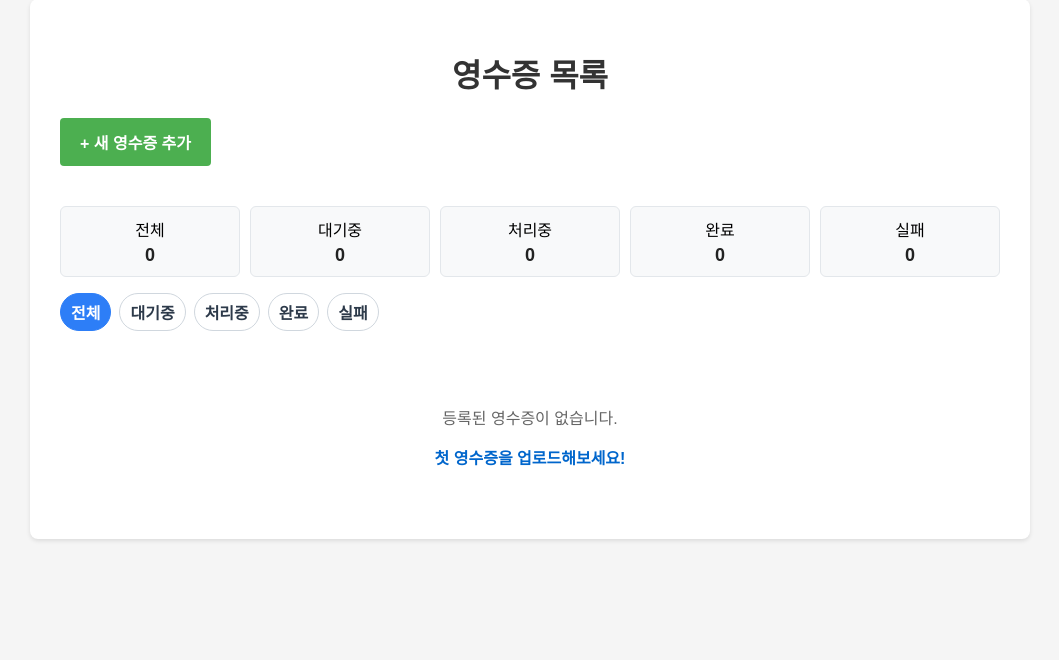
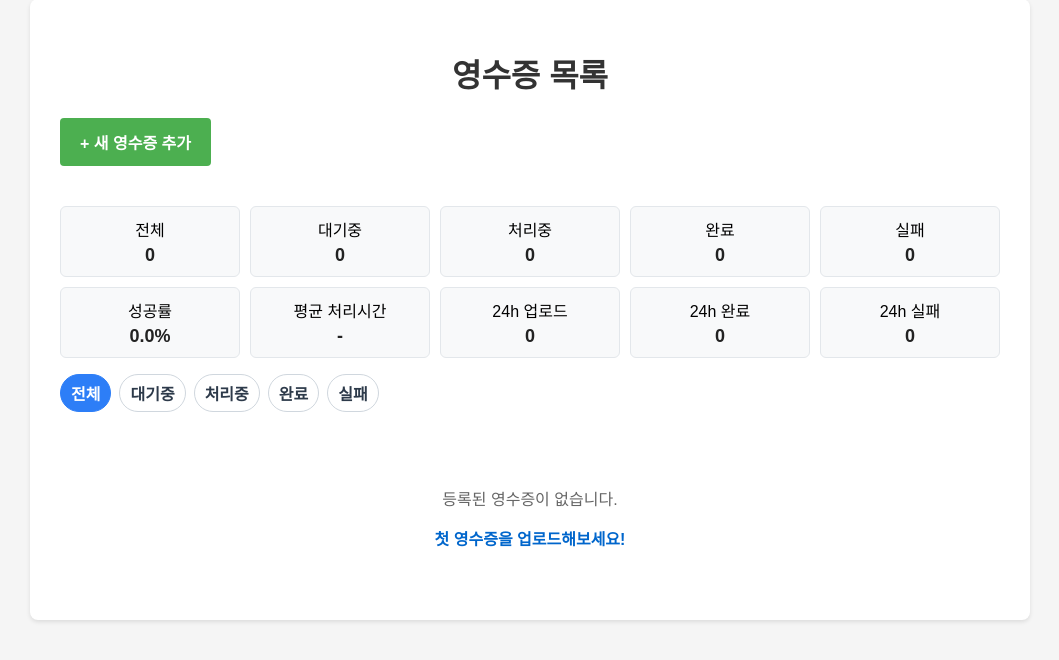
Before and after one commit to Kang9805/RECAP, a Django app: page / in a window 1280 px wide. Shown: the part 51-711 px from the top of the page, without its empty margins (110-1169 px from the left). Run offline with Django 5.2, Linux system fonts and the light colour scheme; data that the repository does not hold is empty; parts of the project's set-up code (start-up, migrations or seed data) failed here and were passed over.

Commit message:
feat: 운영 KPI 대시보드 추가

```diff
--- a/scanner/templates/scanner/receipt_list.html
+++ b/scanner/templates/scanner/receipt_list.html
@@ -70,6 +70,10 @@
             display: grid;
             grid-template-columns: repeat(auto-fit, minmax(120px, 1fr));
             gap: 10px;
+            margin-bottom: 16px;
+        }
+        .dashboard.secondary {
+            margin-top: -6px;
             margin-bottom: 16px;
         }
         .stat-card {
@@ -217,6 +221,29 @@
             <div class="stat-card">실패<strong>{{ status_counts.failed }}</strong></div>
         </div>
 
+        <div class="dashboard secondary">
+            <div class="stat-card">
+                성공률
+                <strong>{{ kpi.success_rate }}%</strong>
+            </div>
+            <div class="stat-card">
+                평균 처리시간
+                <strong>{% if kpi.avg_duration_ms %}{{ kpi.avg_duration_ms }} ms{% else %}-{% endif %}</strong>
+            </div>
+            <div class="stat-card">
+                24h 업로드
+                <strong>{{ kpi.recent.uploaded }}</strong>
+            </div>
+            <div class="stat-card">
+                24h 완료
+                <strong>{{ kpi.recent.completed }}</strong>
+            </div>
+            <div class="stat-card">
+                24h 실패
+                <strong>{{ kpi.recent.failed }}</strong>
+            </div>
+        </div>
+
         <div class="filters">
             <a href="{% url 'receipt-list' %}" class="filter-link {% if not selected_status and not selected_error_code %}active{% endif %}">전체</a>
             <a href="{% url 'receipt-list' %}?status=pending" class="filter-link {% if selected_status == 'pending' %}active{% endif %}">대기중</a>
--- a/scanner/views.py
+++ b/scanner/views.py
@@ -1,5 +1,8 @@
 from decimal import Decimal, InvalidOperation
-from django.db.models import Count
+from datetime import timedelta
+
+from django.db.models import Avg, Count
+from django.utils import timezone
 
 from django.contrib import messages
 from django.shortcuts import get_object_or_404, redirect
@@ -90,16 +93,52 @@ class ReceiptListView(ListView):
 
     def get_context_data(self, **kwargs):
         context = super().get_context_data(**kwargs)
+        now = timezone.now()
+        day_ago = now - timedelta(hours=24)
+
         error_code_labels = dict(Receipt.ERROR_CODE_CHOICES)
+        total_count = Receipt.objects.count()
+        pending_count = Receipt.objects.filter(processing_status=Receipt.STATUS_PENDING).count()
+        processing_count = Receipt.objects.filter(processing_status=Receipt.STATUS_PROCESSING).count()
+        completed_count = Receipt.objects.filter(processing_status=Receipt.STATUS_COMPLETED).count()
+        failed_count = Receipt.objects.filter(processing_status=Receipt.STATUS_FAILED).count()
+
         context['status_counts'] = {
-            'all': Receipt.objects.count(),
-            Receipt.STATUS_PENDING: Receipt.objects.filter(processing_status=Receipt.STATUS_PENDING).count(),
-            Receipt.STATUS_PROCESSING: Receipt.objects.filter(processing_status=Receipt.STATUS_PROCESSING).count(),
-            Receipt.STATUS_COMPLETED: Receipt.objects.filter(processing_status=Receipt.STATUS_COMPLETED).count(),
-            Receipt.STATUS_FAILED: Receipt.objects.filter(processing_status=Receipt.STATUS_FAILED).count(),
+            'all': total_count,
+            Receipt.STATUS_PENDING: pending_count,
+            Receipt.STATUS_PROCESSING: processing_count,
+            Receipt.STATUS_COMPLETED: completed_count,
+            Receipt.STATUS_FAILED: failed_count,
         }
-        context['failed_count'] = Receipt.objects.filter(processing_status=Receipt.STATUS_FAILED).count()
+        context['failed_count'] = failed_count
         context['retryable_failed_count'] = _get_retryable_failed_receipts_queryset().count()
+
+        avg_duration = Receipt.objects.filter(
+            processing_status=Receipt.STATUS_COMPLETED,
+            processing_duration_ms__isnull=False,
+        ).aggregate(value=Avg('processing_duration_ms'))['value']
+
+        completed_or_failed = completed_count + failed_count
+        success_rate = round((completed_count / completed_or_failed) * 100, 1) if completed_or_failed else 0.0
+
+        recent_counts = {
+            'completed': Receipt.objects.filter(
+                processing_status=Receipt.STATUS_COMPLETED,
+                uploaded_at__gte=day_ago,
+            ).count(),
+            'failed': Receipt.objects.filter(
+                processing_status=Receipt.STATUS_FAILED,
+                uploaded_at__gte=day_ago,
+            ).count(),
+            'uploaded': Receipt.objects.filter(uploaded_at__gte=day_ago).count(),
+        }
+
+        context['kpi'] = {
+            'avg_duration_ms': int(avg_duration) if avg_duration else None,
+            'success_rate': success_rate,
+            'recent': recent_counts,
+        }
+
         failed_by_code = (
             Receipt.objects
             .filter(processing_status=Receipt.STATUS_FAILED)
```
